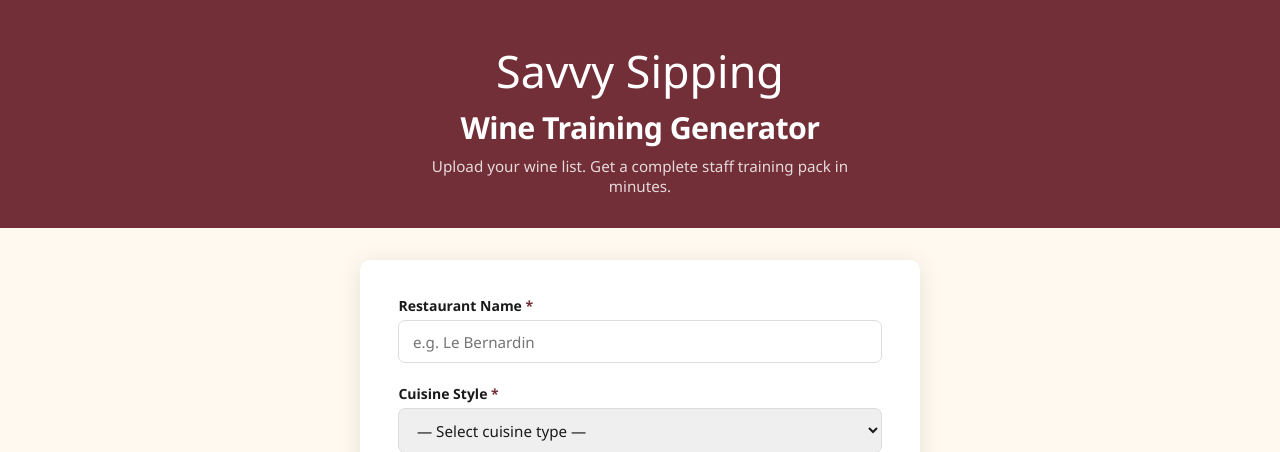
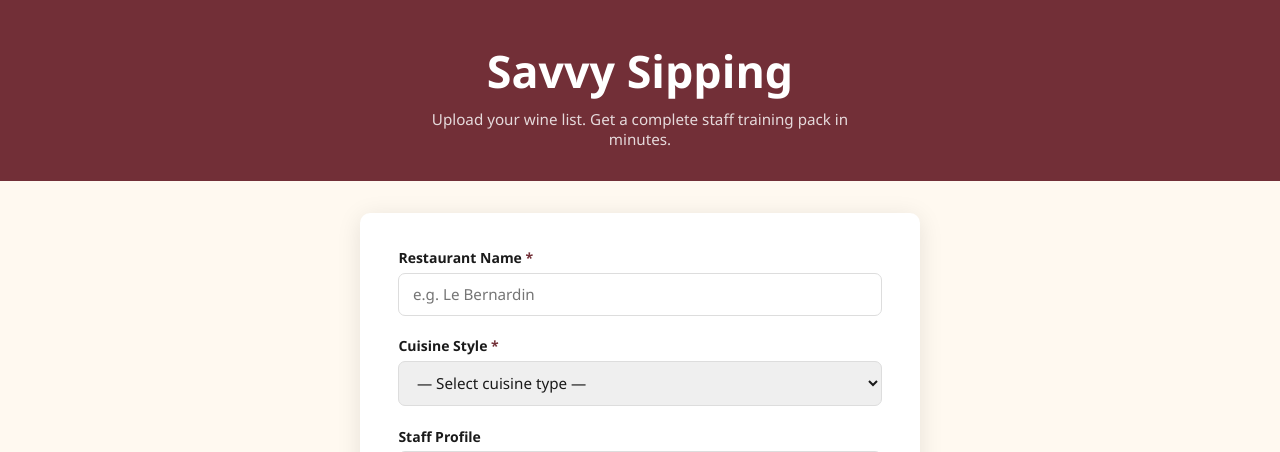
Before and after one commit to rom2o/SavvySipping, a Flask app: page / in a window 1280 px wide. Shown: the top 452 px of the page. Run offline with Flask 3, Linux system fonts and the light colour scheme.

Commit message:
UI: remove 'Wine Training Generator' heading, bold 'Savvy Sipping'
Co-Authored-By: Claude Sonnet 4.6 <noreply@anthropic.com>

```diff
--- a/wine_trainer/templates/processing.html
+++ b/wine_trainer/templates/processing.html
@@ -9,8 +9,7 @@
 <body>
 
   <header>
-    <div class="logo">Savvy Sipping</div>
-    <h1>Wine Training Generator</h1>
+    <div class="logo"><strong>Savvy Sipping</strong></div>
     <p class="tagline">Upload your wine list. Get a complete staff training pack in minutes.</p>
   </header>
 
--- a/wine_trainer/templates/upload.html
+++ b/wine_trainer/templates/upload.html
@@ -9,8 +9,7 @@
 <body>
 
   <header>
-    <div class="logo">Savvy Sipping</div>
-    <h1>Wine Training Generator</h1>
+    <div class="logo"><strong>Savvy Sipping</strong></div>
     <p class="tagline">Upload your wine list. Get a complete staff training pack in minutes.</p>
   </header>
 
```
